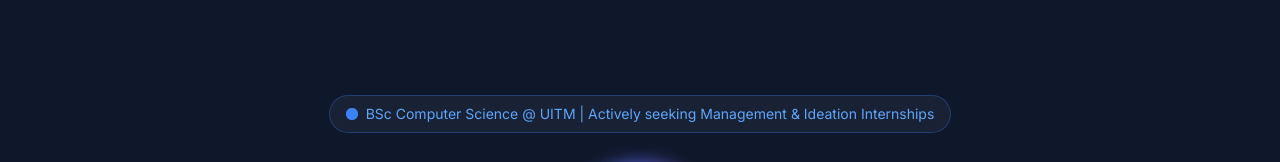
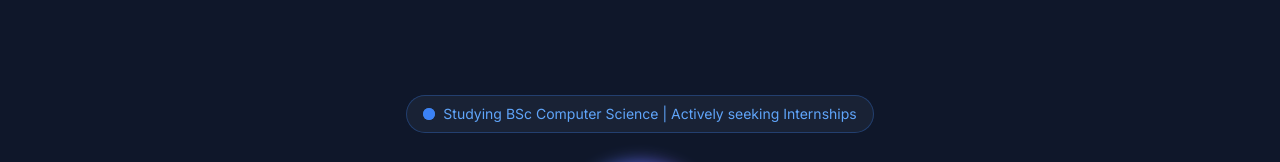
Before and after one commit to amiratadousti/amiratadousti.github.io, a plain HTML site: page index.html in a window 1280 px wide. Shown: the part 65-227 px from the top of the page. Drawn offline with nearby package versions, Linux system fonts and the light colour scheme.

Commit message:
Update index.html

```diff
--- a/index.html
+++ b/index.html
@@ -89,7 +89,7 @@
                   <span class="animate-ping absolute inline-flex h-full w-full rounded-full bg-blue-400 opacity-75"></span>
                   <span class="relative inline-flex rounded-full h-3 w-3 bg-blue-500"></span>
                 </span>
-                BSc Computer Science @ UITM | Actively seeking Management & Ideation Internships
+                Studying BSc Computer Science | Actively seeking Internships
             </div>
 
             <!-- Profile Picture Placeholder -->
```
